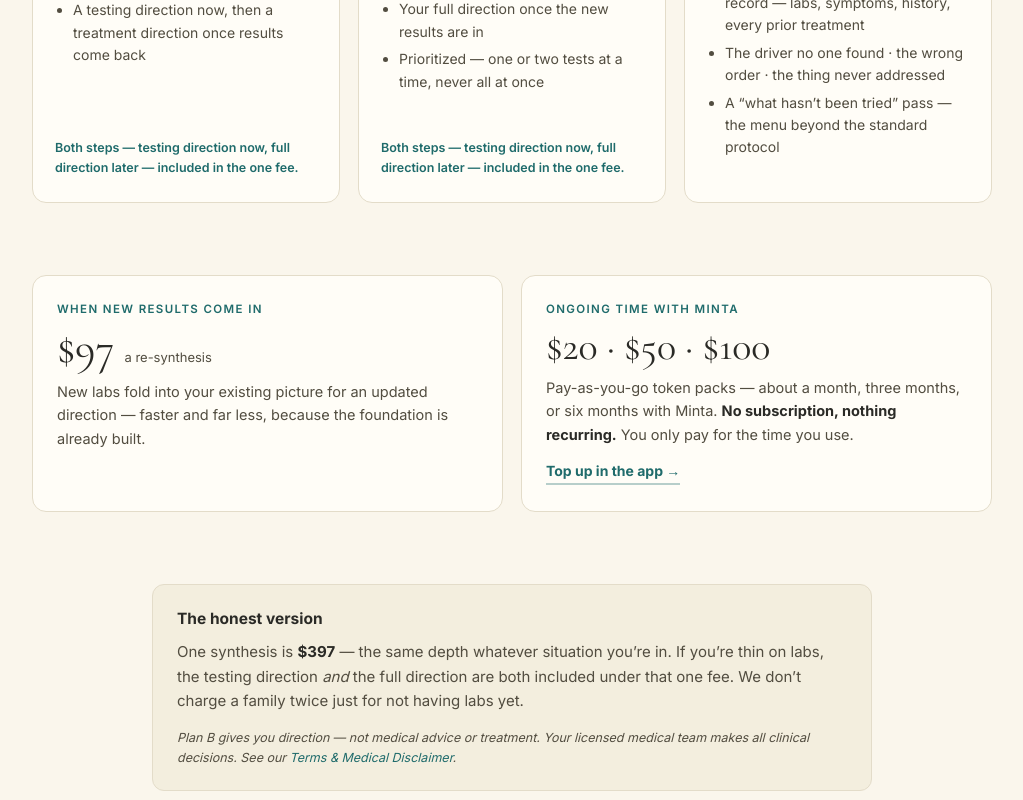
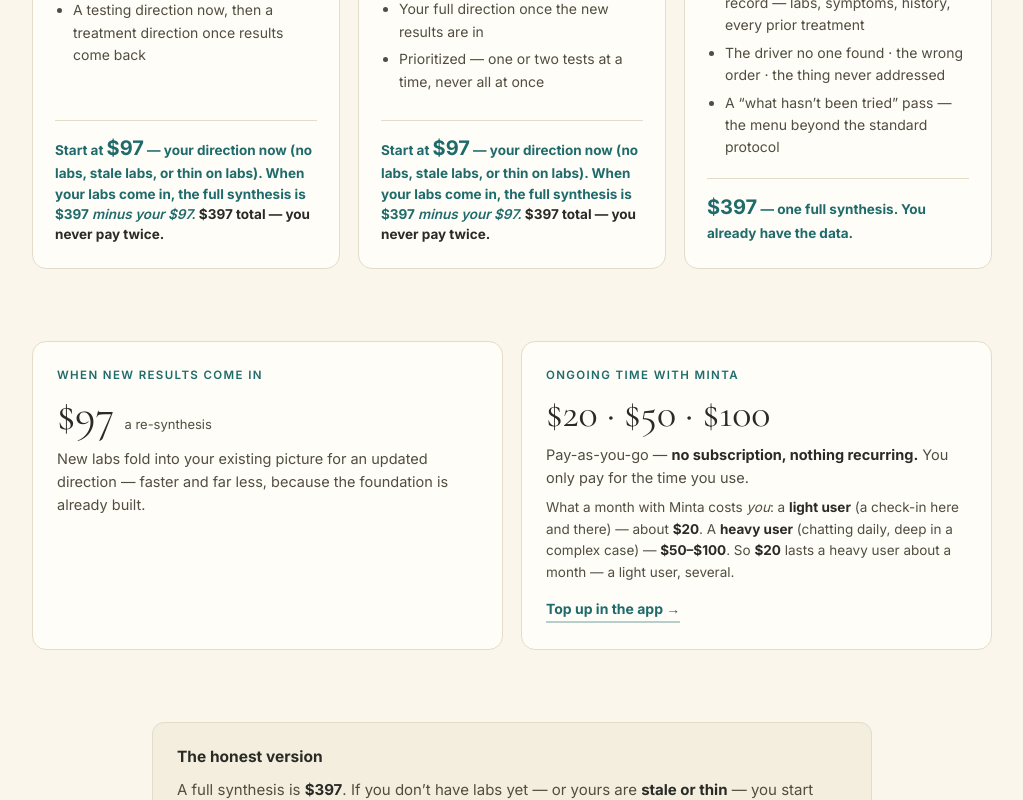
Before and after one commit to myleshorton/planb-pans, a Next.js app: page /packages in a window 1280 px wide. Shown: the part 1240-2040 px from the top of the page, without its empty margins (128-1151 px from the left). Built offline with nearby package versions, Linux system fonts and the light colour scheme.

Commit message:
feat(pricing): $97 testing-direction entry credited toward $397 synthesis (no/stale/thin labs); Stalled = $397 direct; token light/heavy 'what a month costs' framing

```diff
--- a/app/packages/page.tsx
+++ b/app/packages/page.tsx
@@ -92,9 +92,17 @@ export default function PricingPage() {
                 <ul style={{ margin: '0 0 14px', paddingLeft: 18, fontSize: 14, color: soft, lineHeight: 1.6, flex: 1 }}>
                   {pk.includes.map((i) => <li key={i} style={{ marginBottom: 5 }}>{i}</li>)}
                 </ul>
-                {pk.twoStep && (
-                  <p style={{ fontSize: 12.5, color: teal, fontWeight: 600, margin: 0 }}>Both steps — testing direction now, full direction later — included in the one fee.</p>
-                )}
+                <div style={{ borderTop: `1px solid ${rule}`, paddingTop: 12 }}>
+                  {pk.situation === 'Stalled · months or years in' ? (
+                    <p style={{ fontSize: 13.5, color: teal, fontWeight: 700, margin: 0 }}>
+                      <span style={{ fontSize: 20 }}>$397</span> — one full synthesis. You already have the data.
+                    </p>
+                  ) : (
+                    <p style={{ fontSize: 13.5, color: teal, fontWeight: 700, margin: 0, lineHeight: 1.5 }}>
+                      Start at <span style={{ fontSize: 20 }}>$97</span> — your direction now (no labs, stale labs, or thin on labs). When your labs come in, the full synthesis is $397 <em style={{ fontWeight: 600 }}>minus your $97.</em> <span style={{ color: ink }}>$397 total — you never pay twice.</span>
+                    </p>
+                  )}
+                </div>
               </div>
             ))}
           </div>
@@ -119,8 +127,11 @@ export default function PricingPage() {
             <div style={{ display: 'flex', alignItems: 'baseline', gap: 8, flexWrap: 'wrap', margin: '0 0 10px' }}>
               <span style={{ fontFamily: 'var(--font-cormorant)', fontWeight: 400, fontSize: 40, lineHeight: 1, color: ink }}>$20 · $50 · $100</span>
             </div>
-            <p style={{ fontSize: 14.5, color: soft, lineHeight: 1.6, margin: '0 0 12px' }}>
-              Pay-as-you-go token packs — about a month, three months, or six months with Minta. <strong style={{ color: ink }}>No subscription, nothing recurring.</strong> You only pay for the time you use.
+            <p style={{ fontSize: 14.5, color: soft, lineHeight: 1.6, margin: '0 0 8px' }}>
+              Pay-as-you-go — <strong style={{ color: ink }}>no subscription, nothing recurring.</strong> You only pay for the time you use.
+            </p>
+            <p style={{ fontSize: 13.5, color: soft, lineHeight: 1.6, margin: '0 0 12px' }}>
+              What a month with Minta costs <em>you</em>: a <strong style={{ color: ink }}>light user</strong> (a check-in here and there) — about <strong style={{ color: ink }}>$20</strong>. A <strong style={{ color: ink }}>heavy user</strong> (chatting daily, deep in a complex case) — <strong style={{ color: ink }}>$50–$100</strong>. So <strong style={{ color: ink }}>$20</strong> lasts a heavy user about a month — a light user, several.
             </p>
             <a href="https://app.planbforpans.com" style={{ display: 'inline-block', fontSize: 14, fontWeight: 700, color: teal, textDecoration: 'none', borderBottom: `2px solid rgba(31,107,107,0.32)`, paddingBottom: 1 }}>Top up in the app →</a>
           </div>
@@ -132,7 +143,7 @@ export default function PricingPage() {
         <div className="pb-container" style={{ maxWidth: 720, margin: '0 auto', background: '#f3eede', border: `1px solid ${rule}`, borderRadius: 12, padding: '22px 24px' }}>
           <p style={{ fontSize: 15.5, color: ink, fontWeight: 700, margin: '0 0 8px' }}>The honest version</p>
           <p style={{ fontSize: 15, color: soft, lineHeight: 1.65, margin: '0 0 10px' }}>
-            One synthesis is <strong style={{ color: ink }}>$397</strong> — the same depth whatever situation you’re in. If you’re thin on labs, the testing direction <em>and</em> the full direction are both included under that one fee. We don’t charge a family twice just for not having labs yet.
+            A full synthesis is <strong style={{ color: ink }}>$397</strong>. If you don’t have labs yet — or yours are <strong style={{ color: ink }}>stale or thin</strong> — you start with a <strong style={{ color: ink }}>$97 direction</strong> (exactly what to test or re-run), and that $97 is <strong style={{ color: ink }}>credited</strong> toward your synthesis when your results come in. <strong style={{ color: ink }}>$397 total — never twice.</strong>
           </p>
           <p style={{ fontSize: 12.5, color: soft, fontStyle: 'italic', margin: '14px 0 0' }}>
             Plan B gives you direction — not medical advice or treatment. Your licensed medical team makes all clinical decisions. See our <a href="/terms" style={{ color: teal }}>Terms &amp; Medical Disclaimer</a>.
```
